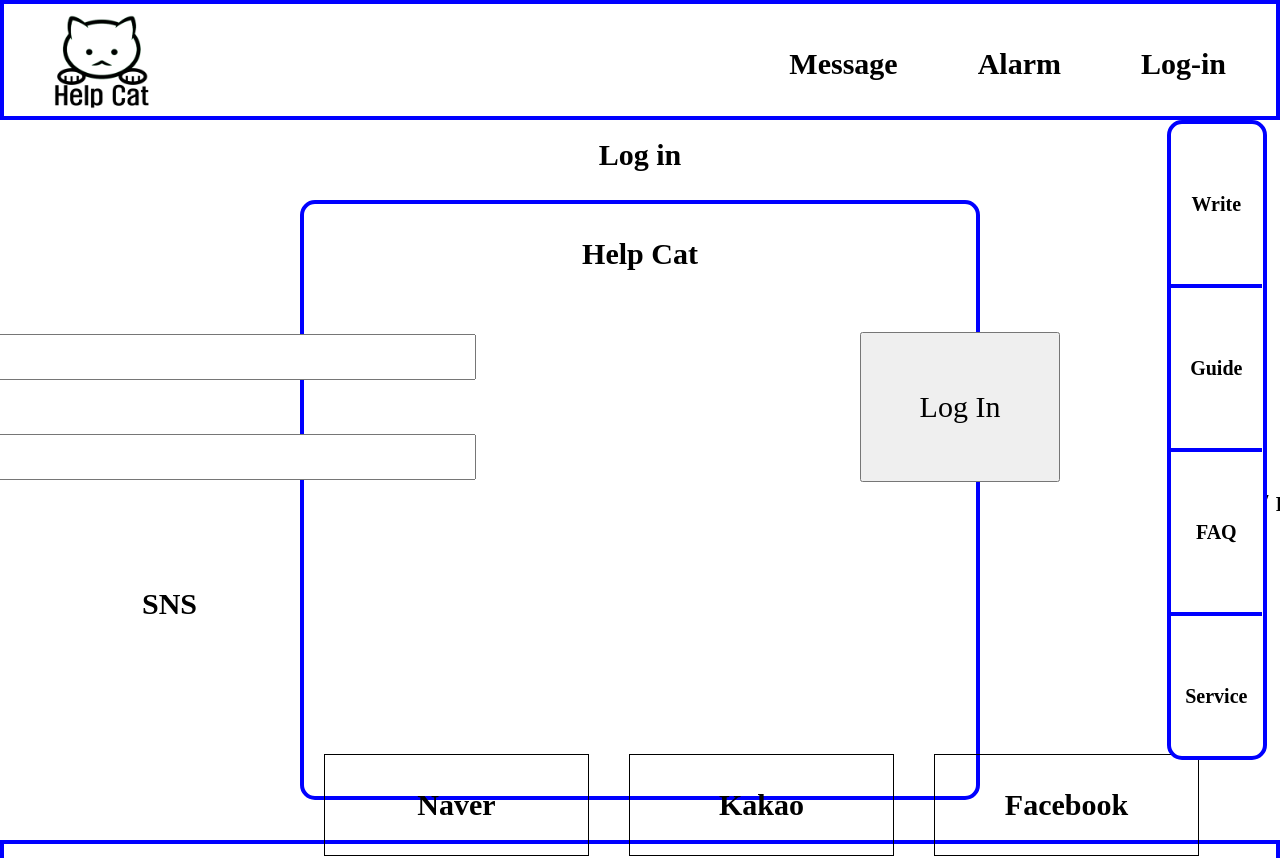
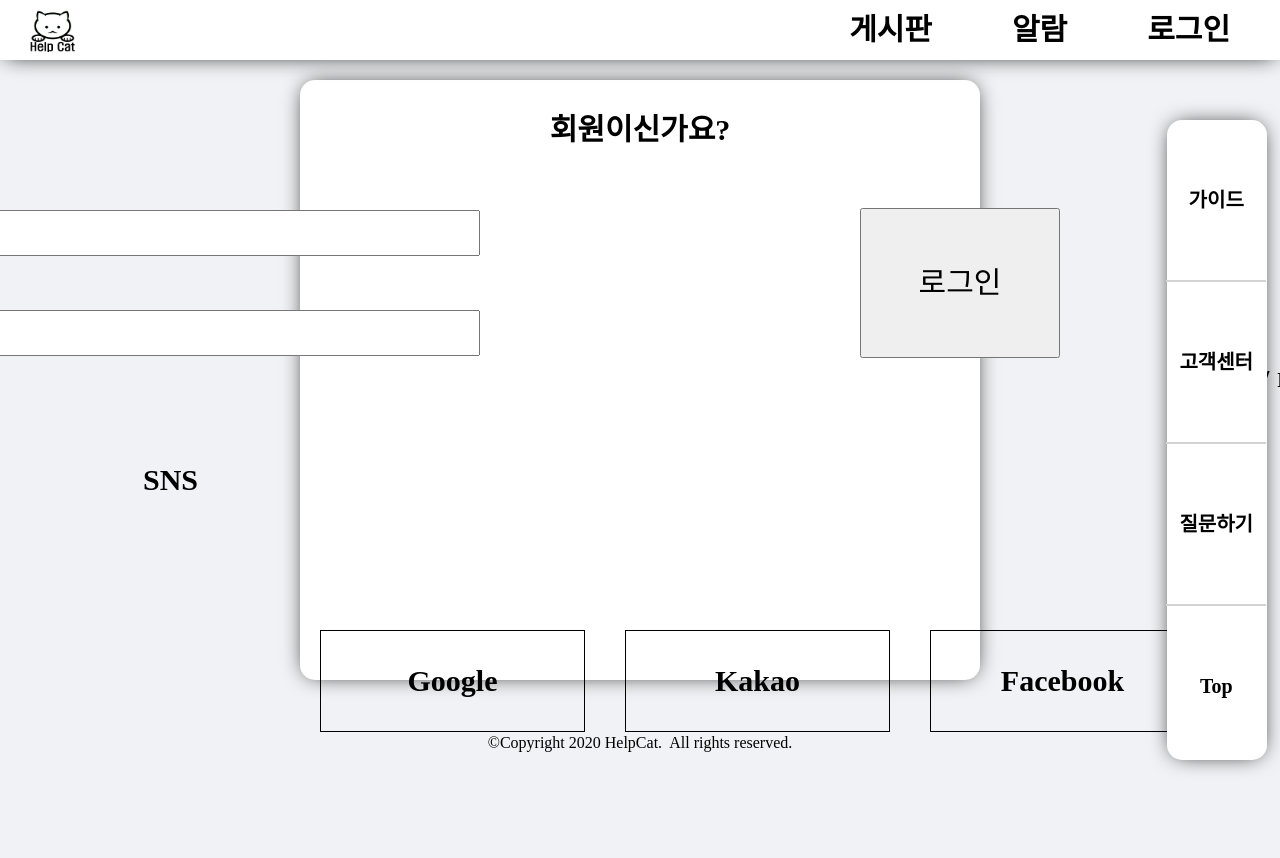
Before and after one commit to kdhyo/helpcat, a React (Create React App) app: page /login in a window 1280 px wide. Shown: the top 858 px of the page. After the commit the page ends 800 px from the top, so only its background shows below. Built offline with nearby package versions, Linux system fonts and the light colour scheme; no server answers.

Commit message:
HelpCat Styling

```diff
--- a/package.json
+++ b/package.json
@@ -3,6 +3,8 @@
   "version": "0.1.0",
   "private": true,
   "dependencies": {
+    "@fortawesome/fontawesome-svg-core": "^1.2.30",
+    "@fortawesome/react-fontawesome": "^0.1.11",
     "@testing-library/jest-dom": "^4.2.4",
     "@testing-library/react": "^9.3.2",
     "@testing-library/user-event": "^7.1.2",
--- a/src/components/basics/Aside.js
+++ b/src/components/basics/Aside.js
@@ -5,10 +5,10 @@
       return (
         <>
       <aside>
-        <a href="/"><div className="asider1">Write</div></a>
-        <a href="/"><div className="asider2">Guide</div></a>
-        <a href="/"><div className="asider3">FAQ</div></a>
-        <a href="/"><div className="asider4">Service</div></a>
+        <a href="/"><div className="asider1">가이드</div></a>
+        <a href="/"><div className="asider2">고객센터</div></a>
+        <a href="/"><div className="asider3">질문하기</div></a>
+        <a href="/"><div className="asider4">Top</div></a>
       </aside>
     </>
     )
--- a/src/components/basics/Footer.js
+++ b/src/components/basics/Footer.js
@@ -4,7 +4,9 @@
   render() {
       return (
         <>
-      <footer>Footer</footer>
+      <footer>
+        <div>&copy;Copyright 2020 HelpCat.&nbsp; All rights reserved.</div>
+      </footer>
     </>
     )
   }
--- a/src/components/basics/Header.js
+++ b/src/components/basics/Header.js
@@ -7,11 +7,11 @@
       <>
         <header>
           <nav>
-            <a href="/"><img alt="logo" src="helpcat.png" width="95px" /></a>
+            <a classname="logo" href="/"><img alt="logo" src="helpcat.png" width="45px" height="45px"/></a>
             <li>
-              <Link to="/"><ul>Message</ul></Link>
-              <Link to="/"><ul>Alarm</ul></Link>
-              <Link to={{pathname:"/login"}}><ul>Log-in</ul></Link>
+              <Link to={{pathname:"/board"}}><ul>게시판</ul></Link>
+              <Link to="/"><ul>알람</ul></Link>
+              <Link to={{pathname:"/login"}}><ul>로그인</ul></Link>
             </li>
           </nav>
         </header>
--- /dev/null
+++ b/src/components/board/BoardPage.js
@@ -0,0 +1,33 @@
+import React, { Component } from "react"
+import { Link } from "react-router-dom"
+
+
+
+
+class BoardPage extends Component {
+  render() {
+      return (
+        <>
+      <section className="boardmain">
+          <div className="board">
+          <article className="article"> </article>
+          <article className="article"></article>
+          <article className="article"></article>
+          </div>
+          <div className="board">
+          <article className="article"></article>
+          <article className="article"></article>
+          <article className="article"></article>
+          </div>
+          <div className="board">
+          <article className="article"></article>
+          <article className="article"></article>
+          <article className="article"></article>
+          </div>
+      </section>
+    </>
+    )
+  }
+}
+
+export default BoardPage
--- /dev/null
+++ b/src/components/board/IndexBoard.js
@@ -0,0 +1,22 @@
+import React, { Component } from "react"
+import Header from "../basics/Header"
+import BoardPage from "./BoardPage"
+import Aside from "../basics/Aside"
+import Footer from "../basics/Footer"
+
+
+
+class IndexBoard extends Component {
+  render() {
+      return (
+        <>
+        <Header />
+        <BoardPage />
+        <Aside />
+        <Footer />
+    </>
+    )
+  }
+}
+
+export default IndexBoard
--- a/src/components/logins/LoginPage.js
+++ b/src/components/logins/LoginPage.js
@@ -8,20 +8,20 @@
   render() {
       return (
         <>
-      <div className="login">Log in
-        <div className="loginform">Help Cat
+      <div className="login">Help Cat
+        <div className="loginform">회원이신가요?
           <div className="loginInput">
             <div className="loginID">ID<input></input></div>
             <div className="loginPW">PW<input></input></div>
-            <button className="signButton">Log In</button>
+            <button className="signButton">로그인</button>
           </div>
           <div className="miniID">
-            <div className="newID"><Link to="/signup">Sign Up</Link></div>&nbsp;/&nbsp;
-            <div className="findID">Find ID</div>
+            <div className="newID"><Link to="/signup">회원가입</Link></div>&nbsp;/&nbsp;
+            <div className="findID">ID 찾기</div>
           </div>
           <span>SNS</span>
             <div className="GroupSNS">
-              <div className="NaverID">Naver</div>
+              <div className="GoogleID">Google</div>
               <div className="KakaoID">Kakao</div>
               <div className="FacebookID">Facebook</div>
             </div>
--- a/src/components/mains/Slider.js
+++ b/src/components/mains/Slider.js
@@ -16,17 +16,17 @@
         <Slide easing="ease">
           <div className="each-slide">
             <div style={{"backgroundImage": `url(${slideImages[0]})`}}>
-            <div className="slidetext">Slide 1</div>
+            <div className="slidetext">슬라이더 1</div>
             </div>
           </div>
           <div className="each-slide">
             <div style={{"backgroundImage": `url(${slideImages[1]})`}}>
-              <div className="slidetext">Slide 2</div>
+              <div className="slidetext">슬라이더 2</div>
             </div>
           </div>
           <div className="each-slide">
             <div style={{"backgroundImage": `url(${slideImages[2]})`}}>
-            <div className="slidetext">Slide 3</div>
+            <div className="slidetext">슬라이더 3</div>
             </div>
           </div>
         </Slide>
--- a/src/css/main.css
+++ b/src/css/main.css
@@ -1,23 +1,27 @@
-.logo{
-  display: inline;
-  float: left;
-  margin-left: 50px;
+body{
+  background-color: #f0f2f5;
+  position: relative;
 }
+
 header{
-  height: 120px;
-  line-height: 120px;
+  width: 100%;
+  height: 60px;
+  line-height: 60px;
   margin: 0px;
   text-align: center;
   font-weight: bold;
-  border: 4px solid blue;
-  /* border-radius: 15px; */
   font-size: 30px;
   box-sizing: border-box;
+  background-color: #fff;
+  box-shadow: 0px 1px 22px -6px black;
+  position: fixed;
+  top: 0;
+  z-index: 5;
 }
 
 header img{
   float: left;
-  margin-left: 50px;
+  margin-left: 30px;
   margin-top:10px
 }
 
@@ -41,18 +45,28 @@
 
 main{
   font-size: 30px;
-  height: 700px;
-  margin: 10px 150px;
+  height: 795px;
+  margin: 10px 300px;
   text-align: center;
   line-height: 50px;
   font-weight: bold;
-  border: 4px solid blue;
+  /* border: 4px solid blue; */
   border-radius: 15px;
+  box-sizing: border-box;
+  margin-top: 90px;
+  background-color: white;
+  padding-top: 50px;
+  padding-bottom: 30px;
+  box-shadow: 0px 0px 22px -6px black;
 }
 
 .map{
-  line-height: 690px;
+  line-height: 695px;
   font-size: 90px;
+  box-sizing: border-box;
+  border-top: 1px solid lightgray;
+  border-bottom: 1px solid lightgray;
+  /* border-radius: 10px; */
 }
 
 section{
@@ -62,12 +76,14 @@
 
 .board{
   display: flex;
+  margin-left: 140px;
 }
 
 article{
-  width: 615px;
+  width: 420px;
   height: 220px;
-  border: 4px solid blue;
+  /* border: 4px solid blue; */
+  box-shadow: 0px 0px 21px -7px black;
   border-radius: 15px;
   margin-left: 10px;
   margin-right: 10px;
@@ -76,18 +92,31 @@
   line-height: 220px;
   font-weight: bold;
   font-size: 30px;
+  background-color: white;
+}
+
+.board .article .previewArea{
+  font-size: 22px;
+  margin-bottom: -150px;
+  margin-top: -50px;
+}
+.board .article .previewTitle{
+  font-size: 30px;
+  font-weight: normal;
 }
 
 .review{
+  width: 1300px;
   height: 200px;
   margin: 10px 150px;
   text-align: center;
-  line-height: 150px;
+  line-height: 200px;
   font-weight: bold;
-  border: 4px solid blue;
+  box-shadow: 0px 0px 22px -6px black;
   border-radius: 15px;
   font-size: 30px;
-
+  background-color: white;
+  margin-left: 300px;
 }
 
 .signup{
@@ -102,39 +131,45 @@
 }
 
 .signupform{
-  height: 1050px;
-  margin: 20px 150px;
+  height: 1100px;
+  margin: 40px 350px;
   text-align: center;
   line-height: 100px;
   font-weight: bold;
-  border: 4px solid blue;
+  box-shadow: 0px 0px 22px -6px black;
   border-radius: 15px;
-  font-size: 30px;
+  font-size: 25px;
   box-sizing: border-box;
+  background-color: white;
 }
 
 .signupform .userName{
   padding-top: 30px;
   position: relative;
-  left: 50px;
+  left: 40px;
 }
 
 .signupform .password{
   position: relative;
-  left: 50px;
+  left: 30px;
+}
+
+.signupform .passwordcheck{
+  position: relative;
+  left: 30px;
 }
 
 .signupform .nickName{
   position: relative;
-  left: 50px;
+  left: 40px;
 }
 
 .signupform .gender{
   position: relative;
-  left: -20px;
+  left: 40px;
 }
 
-.signupform .birh{
+.signupform .birth{
   position: relative;
   left: 40px;
 }
@@ -158,18 +193,20 @@
   height: 40px;
   display: flex;
   float: right;
-  margin-right: 200px;
+    margin-right: 200px;
   margin-top: 30px;
-}
-
-.signupform input[type="radio"]{
-  width: 30px;
+  text-align: left;
+  width: 300px;
+  font-size: 20px;
+  position: relative;
+  font-weight: lighter;
 }
 
 .signupform .submit{
   width: 150px;
   height: 100px;
   margin: 30px 20px;
+  margin-left: 280px;
   text-align: center;
   line-height: 80px;
   font-weight: bold;
@@ -177,6 +214,7 @@
   border-radius: 15px;
   font-size: 30px;
   box-sizing: border-box;
+  float: left;
 }
 
 .signupform .submit:hover{
@@ -196,6 +234,7 @@
   border-radius: 15px;
   font-size: 30px;
   box-sizing: border-box;
+  float: left;
 }
 
 .signupform .reset:hover{
@@ -221,10 +260,11 @@
   text-align: center;
   line-height: 100px;
   font-weight: bold;
-  border: 4px solid blue;
+  box-shadow: 0px 0px 22px -6px black;
   border-radius: 15px;
   font-size: 30px;
   box-sizing: border-box;
+  background-color: white;
 }
 
 .loginID {
@@ -293,7 +333,7 @@
   float: left;
 }
 
-.NaverID{
+.GoogleID{
   border: 1px solid black;
   width: 265px;
   font-size: 30px;
@@ -314,11 +354,26 @@
   margin: 0px 20px;
 }
 
+.boardmain{
+  margin-top: 50px;
+  height: 1200px;
+}
+
+.boardmain .board .article{
+  width: 615px;
+  height: 350px;
+  box-shadow: 0px 0px 22px -6px black;
+  border-radius: 15px;
+  margin-left: 10px;
+  margin-right: 10px;
+  margin-top: 15px;
+}
+
 aside{
   width: 100px;
   height: 640px;
   background-color: white;
-  border: 4px solid blue;
+  box-shadow: 0px 0px 22px -6px black;
   border-radius: 15px;
   position: fixed;
   z-index: 1;
@@ -335,7 +390,7 @@
   z-index: 2;
   font-weight: bold;
   right: 1%;
-  border-bottom: 4px solid blue;
+  border-bottom: 2px solid lightgray;
   line-height: 160px;
 }
 
@@ -346,7 +401,7 @@
   z-index: 2;
   font-weight: bold;
   right: 1%;
-  border-bottom: 4px solid blue;
+  border-bottom: 2px solid lightgray;
   line-height: 160px;
 }
 
@@ -357,7 +412,7 @@
   z-index: 2;
   font-weight: bold;
   right: 1%;
-  border-bottom: 4px solid blue;
+  border-bottom: 2px solid lightgray;
   line-height: 160px;
 }
 
@@ -371,13 +426,23 @@
   line-height: 160px;
 }
 
+.forfooter{
+  margin-top: 300px;
+}
+
 footer{
-  height: 150px;
-  margin: 0px;
+  /* width: 100%;
+  height: 60px;
+  line-height: 60px;
   text-align: center;
-  line-height: 150px;
   font-weight: bold;
-  border: 4px solid blue;
-  /* border-radius: 15px; */
-  font-size: 30px;
+  font-size: 15px;
+  box-sizing: border-box;
+  background-color: #fff;
+  box-shadow: 0px -1px 22px -6px black;
+  position: relative;
+  bottom: 0;
+  z-index: 5; */
+  margin: 25px 0px 15px 0px;
+  text-align: center;
 }
--- a/src/routes/Board.js
+++ b/src/routes/Board.js
@@ -1,9 +1,13 @@
 import React, { Component } from "react"
+import IndexBoard from "../components/board/IndexBoard";
+import "../css/reset.css";
+import "../css/main.css";
 
 class Board extends Component {
   render() {
 		return (
 			<>
+      <IndexBoard />
 			</>
     )
   }
```
Also changed, not shown: src/components/logins/SignupPage.js (+15 -14 lines), src/components/mains/PreviewBoard.js (+24 -6 lines), 1 other file (tests, documents, lock files or other folders).
